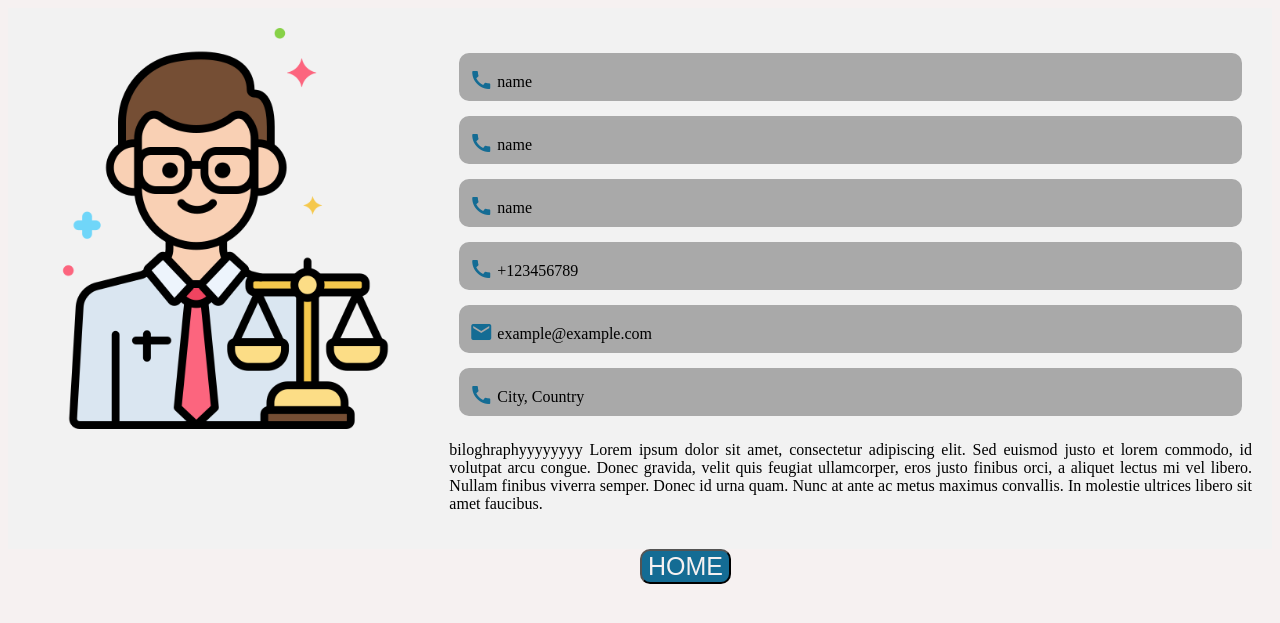
After one commit to sako-ranj/lawyer-website, a PHP site: page /profile_screen.php in a window 1280 px wide. The commit adds this page. Shown: the top 623 px of the page. Run offline with PHP 8.4, Linux system fonts and the light colour scheme.

Commit message:
created a lawyer profile page

```diff
--- a/index.php
+++ b/index.php
@@ -48,7 +48,7 @@
                     Lorem ipsum dolor sit amet, consectetur adipiscing elit. Mauris
                     aliquam aliquam lorem, in pulvinar nibh rhoncus nec.
                 </p>
-                <button>Read More</button>
+                <button onclick="">Read More</button>
             </div>
         </div>
         <div class="card">
@@ -59,7 +59,7 @@
                     Lorem ipsum dolor sit amet, consectetur adipiscing elit. Mauris
                     aliquam aliquam lorem, in pulvinar nibh rhoncus nec.
                 </p>
-                <button>Read More</button>
+                <a href="profile_screen.php"> <button>Read More</button></a>
             </div>
         </div>
         <div class="card">
--- /dev/null
+++ b/profile_screen.php
@@ -0,0 +1,130 @@
+<!DOCTYPE html>
+<html lang="en">
+
+<head>
+  <meta charset="UTF-8" />
+  <meta http-equiv="X-UA-Compatible" content="IE=edge" />
+  <meta name="viewport" content="width=device-width, initial-scale=1.0" />
+  <link rel="stylesheet" href="https://fonts.googleapis.com/icon?family=Material+Icons" />
+
+  <title>Document</title>
+  <style>
+    body {
+      background-color: #f6f1f1;
+    }
+
+    .profile-container {
+      display: flex;
+      flex-direction: row;
+      background-color: #f2f2f2;
+      padding: 20px;
+    }
+
+    .profile-left {
+      flex: 1;
+    }
+
+    .profile-right {
+      flex: 2;
+      margin-left: 20px;
+    }
+
+    .profile-picture {
+      width: 100%;
+      height: auto;
+    }
+
+    .profile-info {
+      width: 100%;
+      padding: 10px;
+
+      margin: auto;
+
+      border: none;
+      border-collapse: separate;
+      border-spacing: 0 15px;
+    }
+
+    .profile-info td {
+      padding: 10px;
+      border: none;
+      border-radius: 10px;
+      text-align: left;
+      font-size: 16px;
+      background-color: darkgrey;
+    }
+
+    .profile-bio {
+      font-size: 16px;
+      text-align: justify;
+      margin-top: 0;
+    }
+
+    i {
+      position: relative;
+      top: 5px;
+      color: #146c94;
+    }
+
+    #getBack {
+      position: relative;
+      left: 50%;
+      background-color: #146c94;
+      color: #f6f1f1;
+      border-radius: 10px;
+      font-size: 25px;
+    }
+
+    #getBack:hover {
+      background-color: #f6f1f1;
+      color: #146c94;
+      transition: 1s;
+    }
+  </style>
+</head>
+
+<body>
+  <div class="profile-container">
+    <div class="profile-left">
+      <img src="images/male_lawyer.png" alt="Profile Picture" class="profile-picture" />
+    </div>
+    <div class="profile-right">
+      <table class="profile-info">
+        <tbody>
+          <tr>
+            <td><i class="material-icons"> call </i> name</td>
+          </tr>
+          <tr>
+            <td><i class="material-icons"> call </i> name</td>
+          </tr>
+          <tr>
+            <td><i class="material-icons"> call </i> name</td>
+          </tr>
+
+          <tr>
+            <td><i class="material-icons"> call </i> +123456789</td>
+          </tr>
+          <tr>
+            <td><i class="material-icons"> email</i> example@example.com</td>
+          </tr>
+          <tr>
+            <td><i class="material-icons"> call</i> City, Country</td>
+          </tr>
+        </tbody>
+      </table>
+      <p class="profile-bio">
+        biloghraphyyyyyyyy Lorem ipsum dolor sit amet, consectetur adipiscing
+        elit. Sed euismod justo et lorem commodo, id volutpat arcu congue.
+        Donec gravida, velit quis feugiat ullamcorper, eros justo finibus
+        orci, a aliquet lectus mi vel libero. Nullam finibus viverra semper.
+        Donec id urna quam. Nunc at ante ac metus maximus convallis. In
+        molestie ultrices libero sit amet faucibus.
+      </p>
+    </div>
+  </div>
+  <a href="index.php">
+    <button id="getBack">HOME</button>
+  </a>
+</body>
+
+</html>
```
Also changed, not shown: images/female_lawyer.png (added), images/male_lawyer.png (added), style.css (line endings or trailing spaces).
